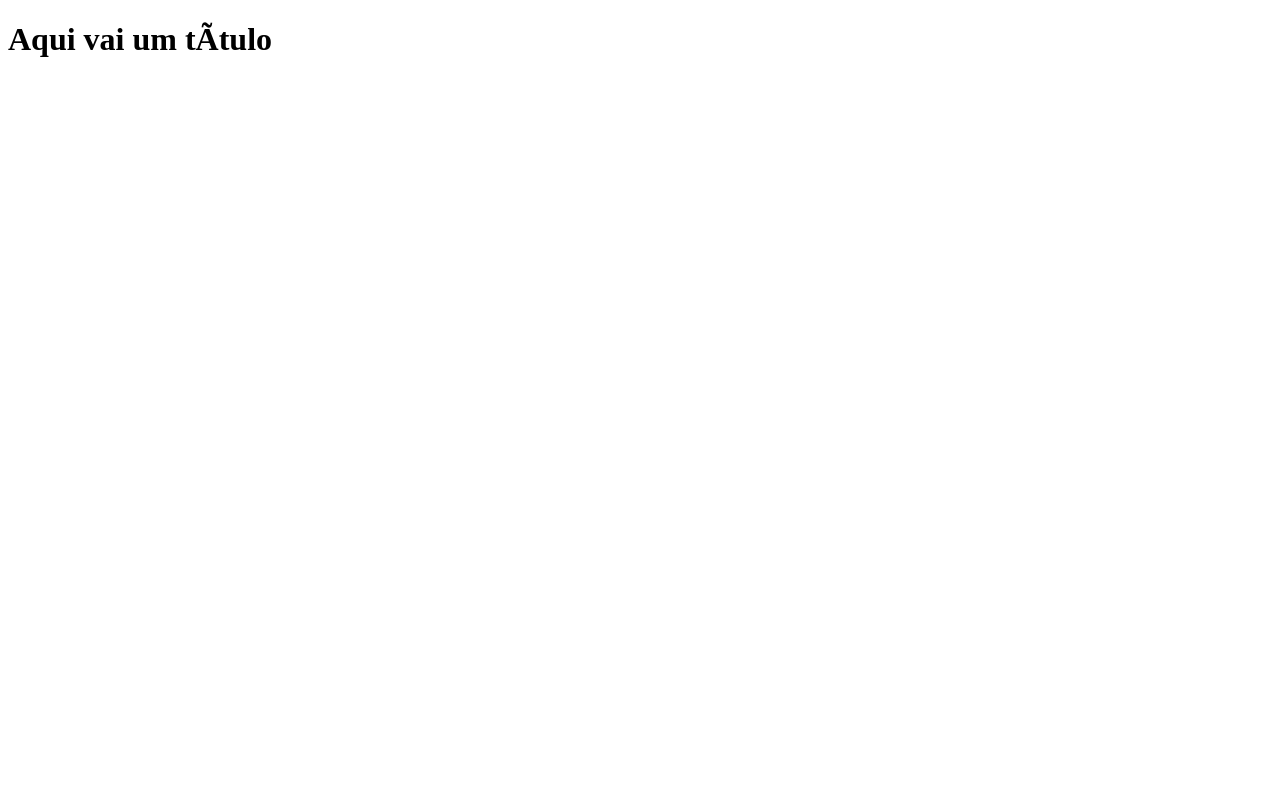
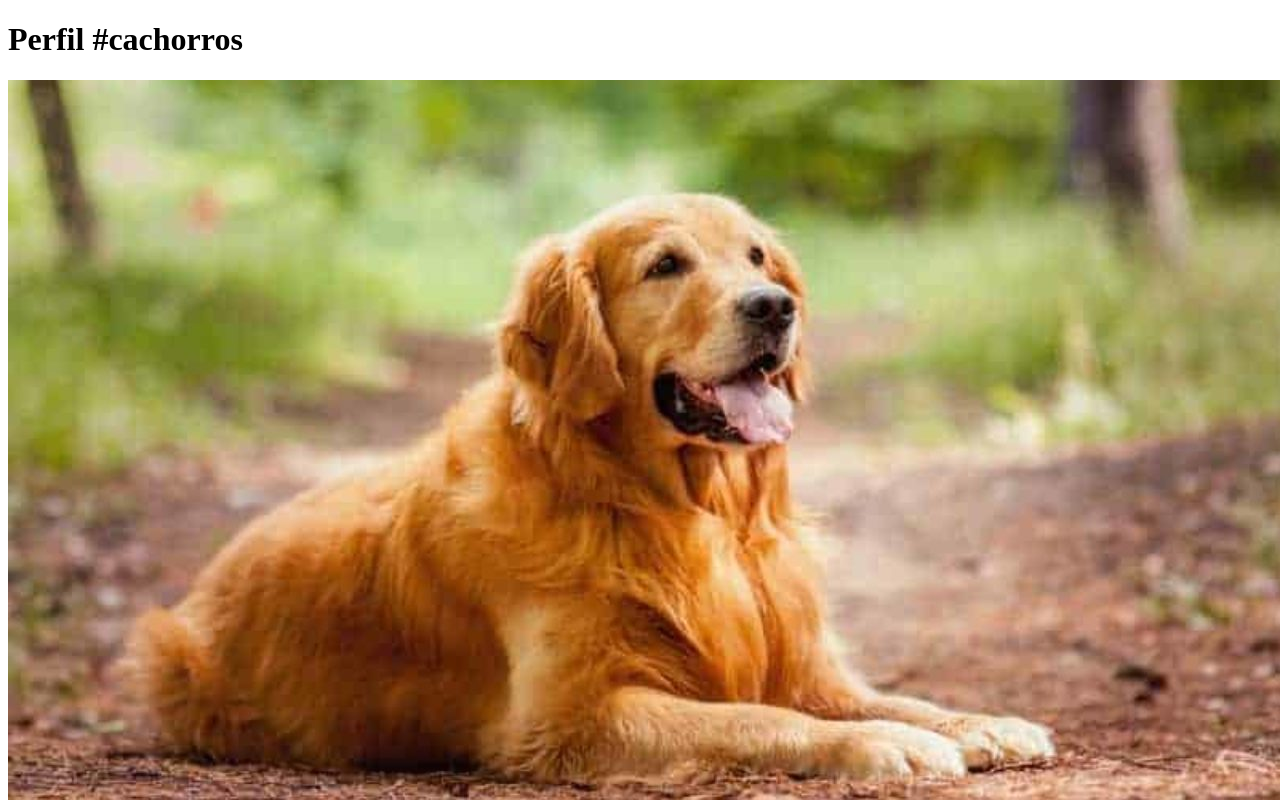
Before and after one commit to samcefalo/git-descomplica, a plain HTML site: page index.html in a window 1280 px wide. Drawn offline with Linux system fonts and the light colour scheme.

Commit message:
Editando index.html

```diff
--- a/index.html
+++ b/index.html
@@ -4,7 +4,7 @@
 
 <head>
 
-<title>Título da página</title>
+<title>Fanpage de Cachorros</title>
 
 <meta charset=“utf-8”>
 
@@ -12,7 +12,9 @@
 
 <body>
 
-<h1>Aqui vai um título</h1>
+<h1>Perfil #cachorros</h1>
+
+<img src=images/cachorro.jpg />
 
 </body>
 
```
Also changed, not shown: images/cachorro.jpg (added).
